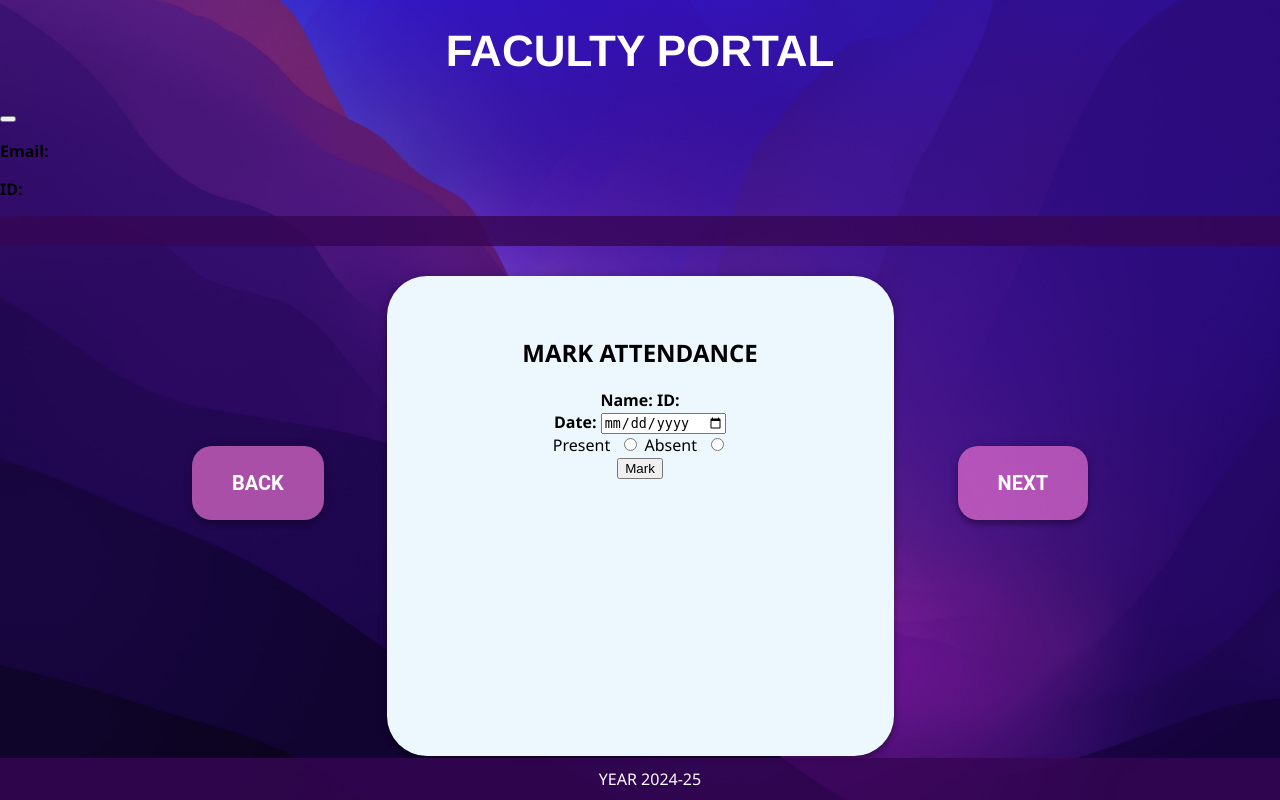
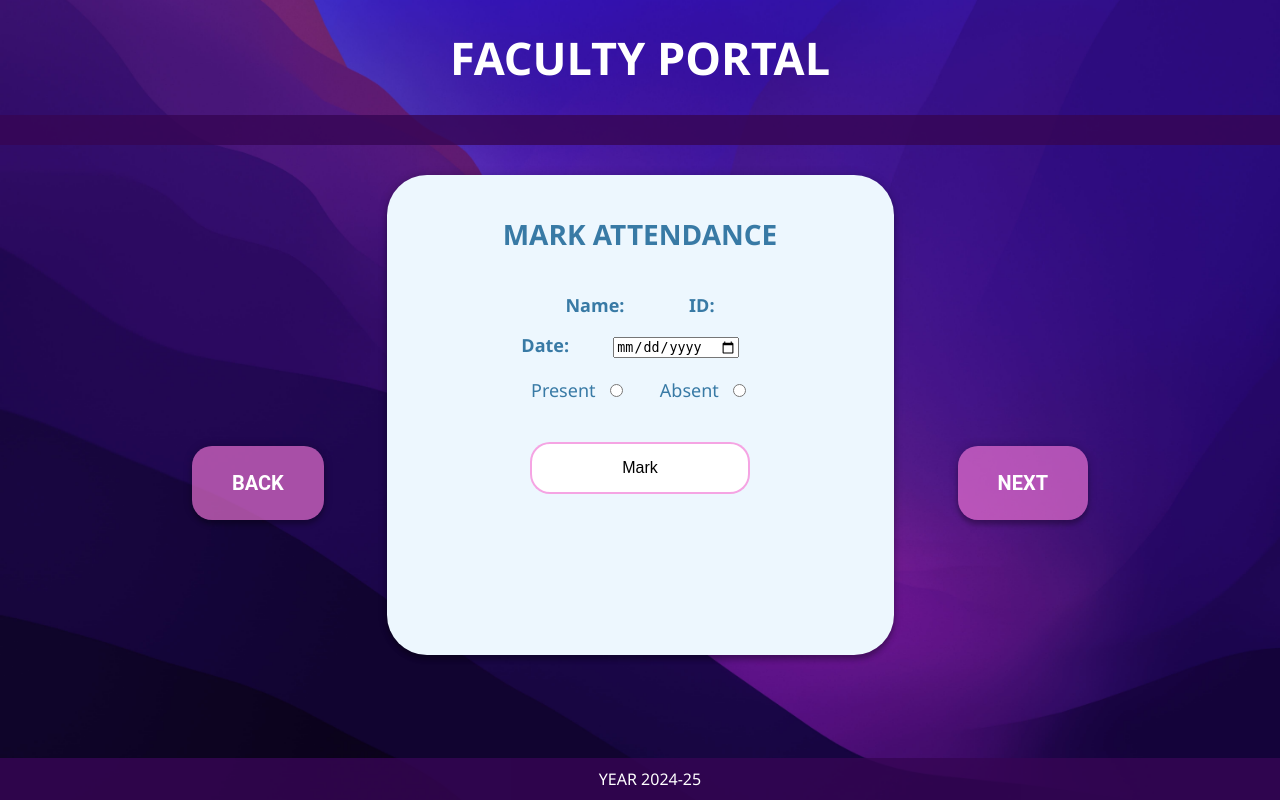
Before and after one commit to Rudra-Garg/Attendance-DBMS, a Flask app: page /faculty in a window 1280 px wide. Run offline with Flask 3, Linux system fonts and the light colour scheme; data comes from the database, SQL or seed files in the repository; data that the repository does not hold is empty.

Commit message:
Update faculty.css

```diff
--- a/static/CSS/faculty.css
+++ b/static/CSS/faculty.css
@@ -9,21 +9,37 @@ body {
   background-repeat: no-repeat;
 }
 
-header {
+h1 {
   color: rgb(255, 255, 255);
   /* background: linear-gradient(to right,rgba(27, 72, 177, 0.651),rgba(232, 229, 229, 0.509), rgba(120, 128, 245, 0.272)); */
   text-align: center;
-  font-size: 22px;
-  padding: 26px 0;
+  font-size: 45px;
+  padding: 12px 0;
+  margin: 15px;
   /* text-shadow: #FFFFFF 2px 5px 15px; */
 
 }
+h2{
+  text-align: center;
+  padding: 0px;
+  color: #125f92d3;
+  margin-top: 0px;
+  font-size: 28px;
+  margin-bottom: 40px;
+}
+.details,label{
+  margin: 30px;
+  font-size: 18px;
 
-h1 {
-  margin: 0;
-  font-family:'Franklin Gothic Medium', 'Arial Narrow', Arial, sans-serif
+
+}
+.attendanceMark strong,label,radio{
+  color: #125f92d3;
 }
 
+.datestyle{
+  margin: 20px;
+}
 nav {
   display: flex;
   justify-content: center;
@@ -47,6 +63,7 @@ nav button {
 
 nav button:nth-child(1) {
   background-color: #3f1fb2cb;
+
 
 }
 
@@ -153,3 +170,95 @@ footer {
 .backBtn:hover,.backBtn:active,.backBtn:focus {
   background: #b3c35779;
 }
+
+.submit{
+  /* margin-top: 40px;
+  padding: 15px 35px;
+  border: none;
+  background-color: rgba(239, 224, 239, 0.47);
+  color: rgba(0, 0, 0, 0.5);
+  box-shadow: 0 0 5px 0 rgba(0, 0, 0, 0.2), 0 2px 2px 0 rgba(0, 0, 0, 0.24);
+  border-radius: 15px; */
+  padding: 15px 90px;
+  margin-top: 40px;
+  border: 2px #f075d5a8 solid;
+  color: rgb(0, 0, 0);
+  font-size: 16px;
+  background-color: #fff;
+
+  border-radius: 20px;
+
+}
+.submit:hover,.submit:active,.submit:focus {
+  color:rgb(255, 255, 255);
+  background-color: #f075d5a8;
+  font-size: 16px;
+  border-radius: 20px;
+  transition: background-color 0.1s ease;
+  border: none;
+  /* border: 2px rgb(205, 76, 205) solid; */
+}
+
+
+
+.dropdown {
+  /* float: right; */
+  position: relative;
+  display: inline-block;
+}
+
+.dropdown-content {
+  display: none;
+  position: absolute;
+  color: #ffffff;
+  background-color: #df8bf661;
+  min-width: 160px;
+  overflow: auto;
+  padding: 10px;
+  box-shadow: 0px 8px 16px 0px rgba(0,0,0,0.2);
+  border-radius: 8px;
+  left: 1%;
+  top: 11%;
+  z-index: 1;
+
+  -moz-user-select: -moz-none;
+  -khtml-user-select: none;
+  -webkit-user-select: none;
+
+  /*
+    Introduced in IE 10.
+    See http://ie.microsoft.com/testdrive/HTML5/msUserSelect/
+  */
+  -ms-user-select: none;
+  user-select: none;
+}
+
+/* .dropdown-content span {
+  color: black;
+  padding: 12px 16px;
+  text-decoration: none;
+  display: block;
+} */
+
+/* .dropdown p:hover {background-color: #ddd;} */
+.dropbtn{
+   text-decoration: none;
+  color: #ffffffd4;
+  font-size: 25px;
+  font-weight: bolder;
+  /* border: 2px solid #000000; */
+  position:absolute;
+  top: 5%;
+  left: 1%;
+  transition: background-color 0.3s ease;
+  border: none;
+  background-color: #125f9200;
+}
+.dropbtn:hover,.dropbtn:active,.dropbtn:focus {
+  color:rgb(255, 255, 255);
+  transition: background-color 0.1s ease;
+  border: none;
+  /* border: 2px rgb(205, 76, 205) solid; */
+}
+
+.show {display: block;}
```
